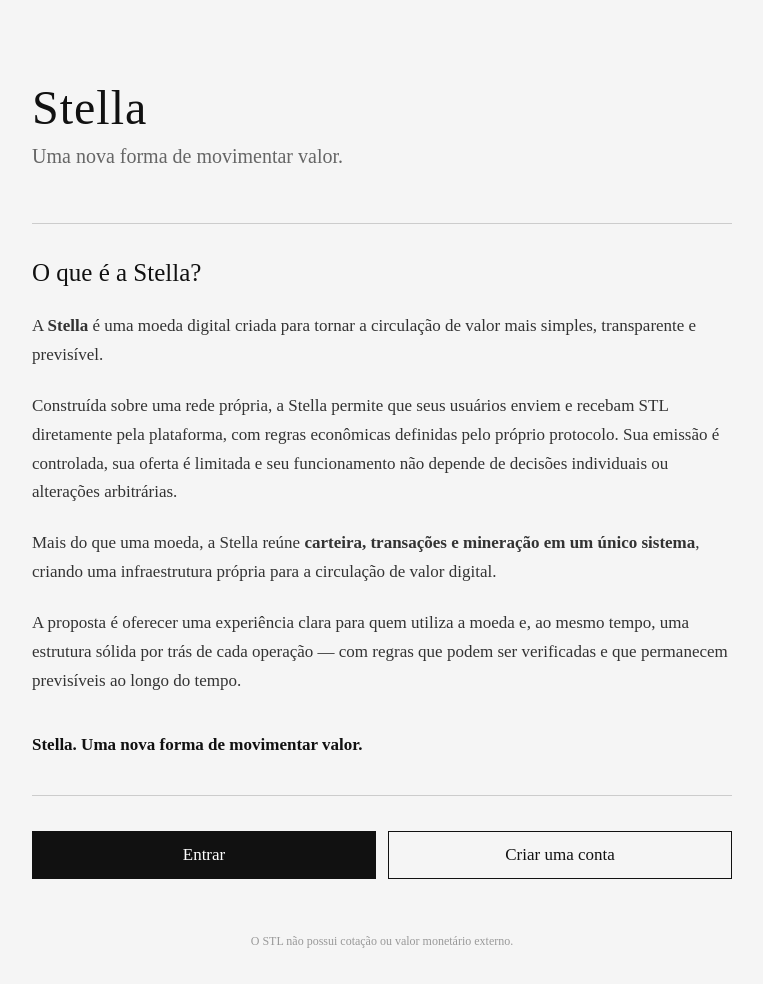
After one commit to guilhermedomingues-dev/Stella_STL, a Flask app: page / in a window 1280 px wide. The commit adds this page. Shown: the whole page, without its empty margins (258-1021 px from the left). Run offline with Flask 3, Linux system fonts and the light colour scheme.

Commit message:
finalização do código e criaçaõ do index.html

```diff
--- a/api/app.py
+++ b/api/app.py
@@ -1,15 +1,16 @@
 import os
-from core.block import new_block, hash
-from core.transaction import new_transaction as create_transaction, valid_transaction
-from core.blockchain import Blockchain
 from uuid import uuid4
-from persistence.user_repository import create_user, get_user_wallet, get_user
-from flask import Flask, jsonify, request, render_template, session, redirect, flash
-from core.utxo import get_balance, create_utxo
-from core.auth import verify_password
-from persistence.database import remove_utxo, save_mempool_transaction, save_utxo
 
 from dotenv import load_dotenv
+from flask import Flask, jsonify, redirect, render_template, request, session
+
+from core.auth import verify_password
+from core.block import hash, new_block
+from core.blockchain import Blockchain
+from core.transaction import new_transaction as create_transaction, valid_transaction
+from core.utxo import create_utxo, get_balance
+from persistence.database import remove_utxo, save_mempool_transaction, save_utxo
+from persistence.user_repository import create_user, get_user, get_user_wallet
 
 load_dotenv()
 
@@ -24,6 +25,15 @@ blockchain = Blockchain()
 available_utxos = []
 spent_utxos = []
 
+
+# Index
+
+@app.route('/')
+def index():
+    return render_template('index.html')
+
+
+# Autenticação
 
 @app.route('/register', methods=['GET', 'POST'])
 def register():
@@ -80,6 +90,14 @@ def login():
         'redirect': '/home'
     })
 
+@app.route('/logout')
+def logout():
+    session.clear()
+    return redirect('/login')
+
+
+# Páginas
+
 @app.route('/home')
 def home():
     if 'user_id' not in session:
@@ -117,11 +135,6 @@ def account():
         username=session['username'],
         login_id=session['login_id']
     )
-
-@app.route('/logout')
-def logout():
-    session.clear()
-    return redirect('/login')
 
 @app.route('/wallet')
 def wallet():
@@ -353,6 +366,8 @@ def mine():
     )
 
 
+# API - Transações
+
 @app.route('/transactions/new', methods=['POST'])
 def new_transaction():
     values = request.get_json()
@@ -383,52 +398,6 @@ def new_transaction():
     response = {'message': f'Transaction will be added to Block {index}'}
 
     return jsonify(response), 201
-
-
-@app.route('/chain', methods=['GET'])
-def full_chain():
-    response = {
-        'chain': blockchain.chain,
-        'length': len(blockchain.chain)
-    }
-
-    return jsonify(response), 200
-
-
-@app.route('/nodes/register', methods=['POST'])
-def register_nodes():
-    values = request.get_json()
-
-    nodes = values.get('nodes')
-    if nodes is None:
-        return "Error: Please supply a valid list of nodes", 400
-
-    for node in nodes:
-        blockchain.register_node(node)
-
-    response = {
-        'message': 'New nodes have been added',
-        'total_nodes': list(blockchain.nodes),
-    }
-    return jsonify(response), 201
-
-
-@app.route('/nodes/resolve', methods=['GET'])
-def consensus():
-    replaced = blockchain.resolve_conflicts()
-
-    if replaced:
-        response = {
-            'message': 'Our chain was replaced',
-            'new_chain': blockchain.chain
-        }
-    else:
-        response = {
-            'message': 'Our chain is authoritative',
-            'chain': blockchain.chain
-        }
-
-    return jsonify(response), 200
 
 @app.route('/transactions/receive', methods=['POST'])
 def receive_transaction():
@@ -471,6 +440,79 @@ def receive_transaction():
         'message': 'Transaction received'
     }), 200
 
+@app.route('/transactions/send', methods=['POST'])
+def send_stl():
+    if 'user_id' not in session or 'login_id' not in session:
+        return jsonify({
+            'message': 'Authentication required'
+        }), 401
+
+    values = request.get_json()
+
+    required = ['recipient', 'amount']
+
+    if not all(k in values for k in required):
+        return 'Missing values', 400
+
+    wallet = get_user_wallet(
+        session['user_id'],
+        session['login_id']
+    )
+
+    if wallet is None:
+        return jsonify({
+            'message': 'Wallet not found'
+        }), 404
+
+    transaction = wallet.create_transaction(
+        values['recipient'],
+        values['amount'],
+        blockchain.available_utxos,
+        blockchain.spent_utxos,
+        blockchain.last_block['index'] + 1
+    )
+
+    if transaction is None:
+        return jsonify({
+            'message': 'Invalid transaction'
+        }), 400
+
+    transaction = wallet.sign_transaction(transaction)
+
+    blockchain.current_transactions.append(transaction)
+
+    save_mempool_transaction(transaction)
+
+    blockchain.node.broadcast_transaction(transaction)
+
+    return jsonify({
+        'message': 'Transaction received',
+        'transaction': transaction
+    }), 201
+
+@app.route('/transactions/<transaction_id>', methods=['GET'])
+def get_transaction(transaction_id):
+    for block in blockchain.chain:
+        for transaction in block['transactions']:
+            if transaction.get('transaction_id') == transaction_id:
+                return jsonify(transaction), 200
+
+    return jsonify({
+        'message': 'Transaction not found'
+    }), 404
+
+
+# API - Blocos
+
+@app.route('/chain', methods=['GET'])
+def full_chain():
+    response = {
+        'chain': blockchain.chain,
+        'length': len(blockchain.chain)
+    }
+
+    return jsonify(response), 200
+
 @app.route('/blocks/receive', methods=['POST'])
 def receive_block():
     block = request.get_json()
@@ -485,6 +527,56 @@ def receive_block():
     return jsonify({
         'message': 'Block received'
     }), 200
+
+@app.route('/blocks/<int:index>', methods=['GET'])
+def get_block(index):
+    for block in blockchain.chain:
+        if block['index'] == index:
+            return jsonify(block), 200
+
+    return jsonify({
+        'message': 'Block not found'
+    }), 404
+
+
+# API - Nós da rede
+
+@app.route('/nodes/register', methods=['POST'])
+def register_nodes():
+    values = request.get_json()
+
+    nodes = values.get('nodes')
+    if nodes is None:
+        return "Error: Please supply a valid list of nodes", 400
+
+    for node in nodes:
+        blockchain.register_node(node)
+
+    response = {
+        'message': 'New nodes have been added',
+        'total_nodes': list(blockchain.nodes),
+    }
+    return jsonify(response), 201
+
+@app.route('/nodes/resolve', methods=['GET'])
+def consensus():
+    replaced = blockchain.resolve_conflicts()
+
+    if replaced:
+        response = {
+            'message': 'Our chain was replaced',
+            'new_chain': blockchain.chain
+        }
+    else:
+        response = {
+            'message': 'Our chain is authoritative',
+            'chain': blockchain.chain
+        }
+
+    return jsonify(response), 200
+
+
+# API - Usuários e carteiras
 
 @app.route('/users', methods=['POST'])
 def create_user_api():
@@ -542,80 +634,13 @@ def get_wallet_balance(user_id, login_id):
         'balance': balance
     }), 200
 
-@app.route('/transactions/<transaction_id>', methods=['GET'])
-def get_transaction(transaction_id):
-    for block in blockchain.chain:
-        for transaction in block['transactions']:
-            if transaction.get('transaction_id') == transaction_id:
-                return jsonify(transaction), 200
 
-    return jsonify({
-        'message': 'Transaction not found'
-    }), 404
-
-@app.route('/blocks/<int:index>', methods=['GET'])
-def get_block(index):
-    for block in blockchain.chain:
-        if block['index'] == index:
-            return jsonify(block), 200
-
-    return jsonify({
-        'message': 'Block not found'
-    }), 404
-
-@app.route('/transactions/send', methods=['POST'])
-def send_stl():
-    if 'user_id' not in session or 'login_id' not in session:
-        return jsonify({
-            'message': 'Authentication required'
-        }), 401
-
-    values = request.get_json()
-
-    required = ['recipient', 'amount']
-
-    if not all(k in values for k in required):
-        return 'Missing values', 400
-
-    wallet = get_user_wallet(
-        session['user_id'],
-        session['login_id']
-    )
-
-    if wallet is None:
-        return jsonify({
-            'message': 'Wallet not found'
-        }), 404
-
-    transaction = wallet.create_transaction(
-        values['recipient'],
-        values['amount'],
-        blockchain.available_utxos,
-        blockchain.spent_utxos,
-        blockchain.last_block['index'] + 1
-    )
-
-    if transaction is None:
-        return jsonify({
-            'message': 'Invalid transaction'
-        }), 400
-
-    transaction = wallet.sign_transaction(transaction)
-
-    blockchain.current_transactions.append(transaction)
-
-    save_mempool_transaction(transaction)
-
-    blockchain.node.broadcast_transaction(transaction)
-
-    return jsonify({
-        'message': 'Transaction received',
-        'transaction': transaction
-    }), 201
+# Debug
 
 @app.route('/debug/mempool', methods=['GET'])
 def debug_mempool():
     return jsonify(blockchain.current_transactions)
 
+
 if __name__ == '__main__':
     app.run(host='0.0.0.0', port=5000)
--- a/api/static/style.css
+++ b/api/static/style.css
@@ -767,3 +767,92 @@ body {
     overflow-wrap: anywhere;
     line-height: 1.5;
 }
+
+.institutional-container {
+    width: 100%;
+    max-width: 760px;
+    margin: 0 auto;
+    padding: 80px 30px 35px;
+}
+
+.institutional-header {
+    margin-bottom: 55px;
+}
+
+.institutional-header h1 {
+    margin: 0 0 10px;
+    font-size: 48px;
+    font-weight: normal;
+    letter-spacing: 1px;
+}
+
+.institutional-header p {
+    margin: 0;
+    color: #666;
+    font-size: 20px;
+}
+
+.institutional-content {
+    border-top: 1px solid #ccc;
+    border-bottom: 1px solid #ccc;
+    padding: 35px 0;
+}
+
+.institutional-content h2 {
+    margin: 0 0 25px;
+    font-size: 25px;
+    font-weight: normal;
+}
+
+.institutional-content p {
+    margin: 0 0 22px;
+    color: #333;
+    font-size: 17px;
+    line-height: 1.7;
+}
+
+.institutional-content p:last-child {
+    margin-bottom: 0;
+}
+
+.institutional-slogan {
+    margin-top: 35px !important;
+    color: #111 !important;
+}
+
+.institutional-actions {
+    display: flex;
+    gap: 12px;
+    margin-top: 35px;
+}
+
+.institutional-button {
+    flex: 1;
+    padding: 13px;
+    border: 1px solid #111;
+    background: #111;
+    color: #fff;
+    font-size: 17px;
+    text-align: center;
+    text-decoration: none;
+}
+
+.institutional-button:hover {
+    background: #333;
+}
+
+.institutional-button.secondary {
+    background: transparent;
+    color: #111;
+}
+
+.institutional-button.secondary:hover {
+    background: #eee;
+}
+
+.institutional-disclaimer {
+    margin-top: 55px;
+    color: #999;
+    font-size: 12px;
+    text-align: center;
+}
--- /dev/null
+++ b/api/templates/index.html
@@ -0,0 +1,72 @@
+<!DOCTYPE html>
+<html lang="pt-BR">
+
+<head>
+    <meta charset="UTF-8">
+    <meta name="viewport" content="width=device-width, initial-scale=1.0">
+    <title>Stella</title>
+    <link rel="stylesheet" href="{{ url_for('static', filename='style.css') }}">
+</head>
+
+<body>
+
+    <main class="institutional-container">
+
+        <header class="institutional-header">
+            <h1>Stella</h1>
+            <p>Uma nova forma de movimentar valor.</p>
+        </header>
+
+        <section class="institutional-content">
+
+            <h2>O que é a Stella?</h2>
+
+            <p>
+                A <strong>Stella</strong> é uma moeda digital criada para tornar a circulação de valor mais simples,
+                transparente e previsível.
+            </p>
+
+            <p>
+                Construída sobre uma rede própria, a Stella permite que seus usuários enviem e recebam STL diretamente
+                pela plataforma, com regras econômicas definidas pelo próprio protocolo. Sua emissão é controlada, sua
+                oferta é limitada e seu funcionamento não depende de decisões individuais ou alterações arbitrárias.
+            </p>
+
+            <p>
+                Mais do que uma moeda, a Stella reúne <strong>carteira, transações e mineração em um único
+                sistema</strong>, criando uma infraestrutura própria para a circulação de valor digital.
+            </p>
+
+            <p>
+                A proposta é oferecer uma experiência clara para quem utiliza a moeda e, ao mesmo tempo, uma estrutura
+                sólida por trás de cada operação — com regras que podem ser verificadas e que permanecem previsíveis ao
+                longo do tempo.
+            </p>
+
+            <p class="institutional-slogan">
+                <strong>Stella. Uma nova forma de movimentar valor.</strong>
+            </p>
+
+        </section>
+
+        <section class="institutional-actions">
+
+            <a class="institutional-button" href="/login">
+                Entrar
+            </a>
+
+            <a class="institutional-button secondary" href="/register">
+                Criar uma conta
+            </a>
+
+        </section>
+
+        <footer class="institutional-disclaimer">
+            O STL não possui cotação ou valor monetário externo.
+        </footer>
+
+    </main>
+
+</body>
+
+</html>
--- a/core/utxo.py
+++ b/core/utxo.py
@@ -3,6 +3,7 @@ Funções relacionadas ao modelo UTXO da Stella.
 """
 
 from config import SAINTS_PER_STL
+
 
 def create_utxo(transaction_id, output_index, owner, amount):
     if not valid_amount(amount):
@@ -31,6 +32,7 @@ def get_balance(owner, available_utxos):
         if utxo['owner'] == owner
     )
 
+
 def valid_amount(amount):
     saints = round(amount * SAINTS_PER_STL)
 
--- a/core/wallet.py
+++ b/core/wallet.py
@@ -1,6 +1,7 @@
+from cryptography.hazmat.primitives import serialization, hashes
+
+from config import SAINTS_PER_STL
 from core.crypto import generate_private_key, get_public_key
-from cryptography.hazmat.primitives import serialization, hashes
-from config import SAINTS_PER_STL
 
 
 class Wallet:
--- a/network/node.py
+++ b/network/node.py
@@ -4,6 +4,7 @@ Identificação do nó atual na rede.
 
 import requests
 from uuid import uuid4
+
 
 class Node:
     def __init__(self):
--- a/persistence/user_repository.py
+++ b/persistence/user_repository.py
@@ -1,3 +1,4 @@
+from core.auth import hash_password
 from core.user import User
 from core.wallet import Wallet
 from persistence.database import (
@@ -7,7 +8,6 @@ from persistence.database import (
     get_wallet,
     initialize_database
 )
-from core.auth import hash_password
 
 
 class AuthenticatedUser:
```
Also changed, not shown: core/mining.py (+8 -0 lines), core/transaction.py (+6 -4 lines), documents/Política_Econômica.md (deleted, +0 -98 lines), persistence/database.py (+8 -3 lines), core/blockchain.py (line endings or trailing spaces), main.py (line endings or trailing spaces), 3 other files.
